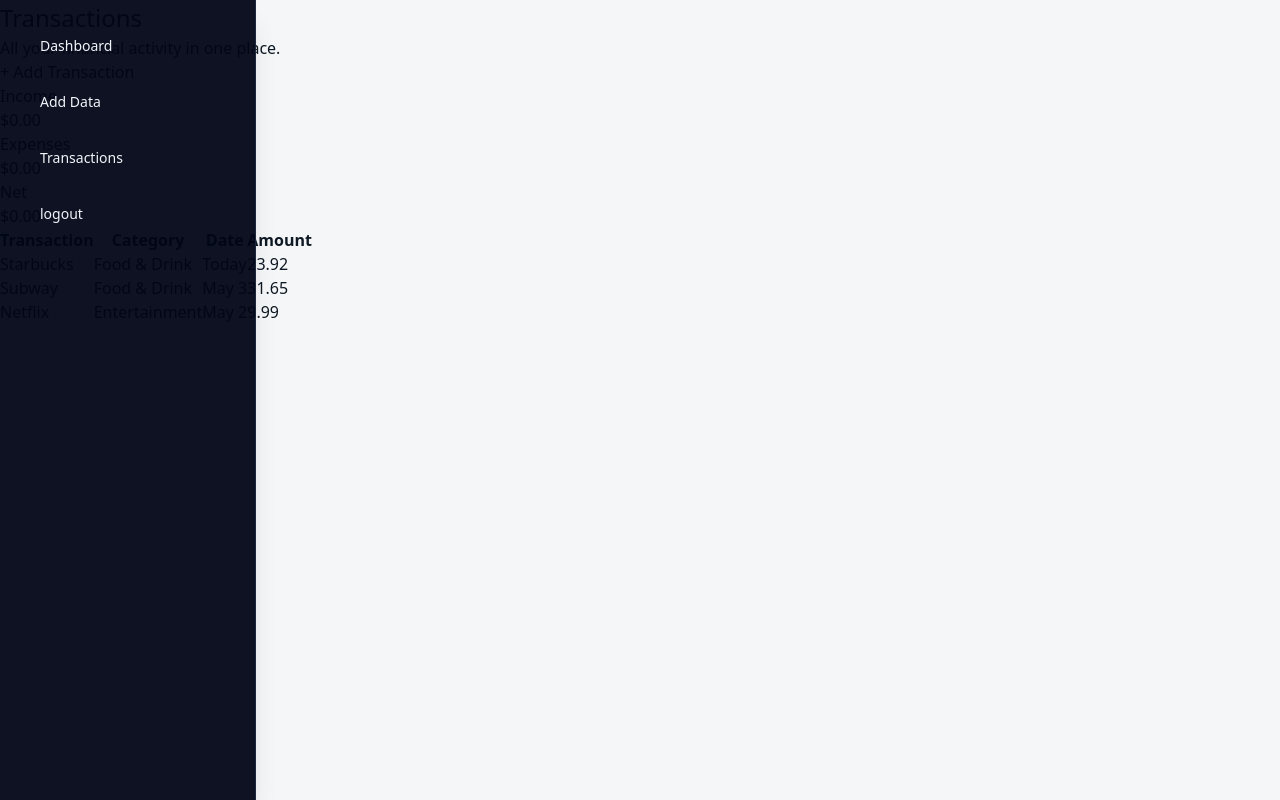
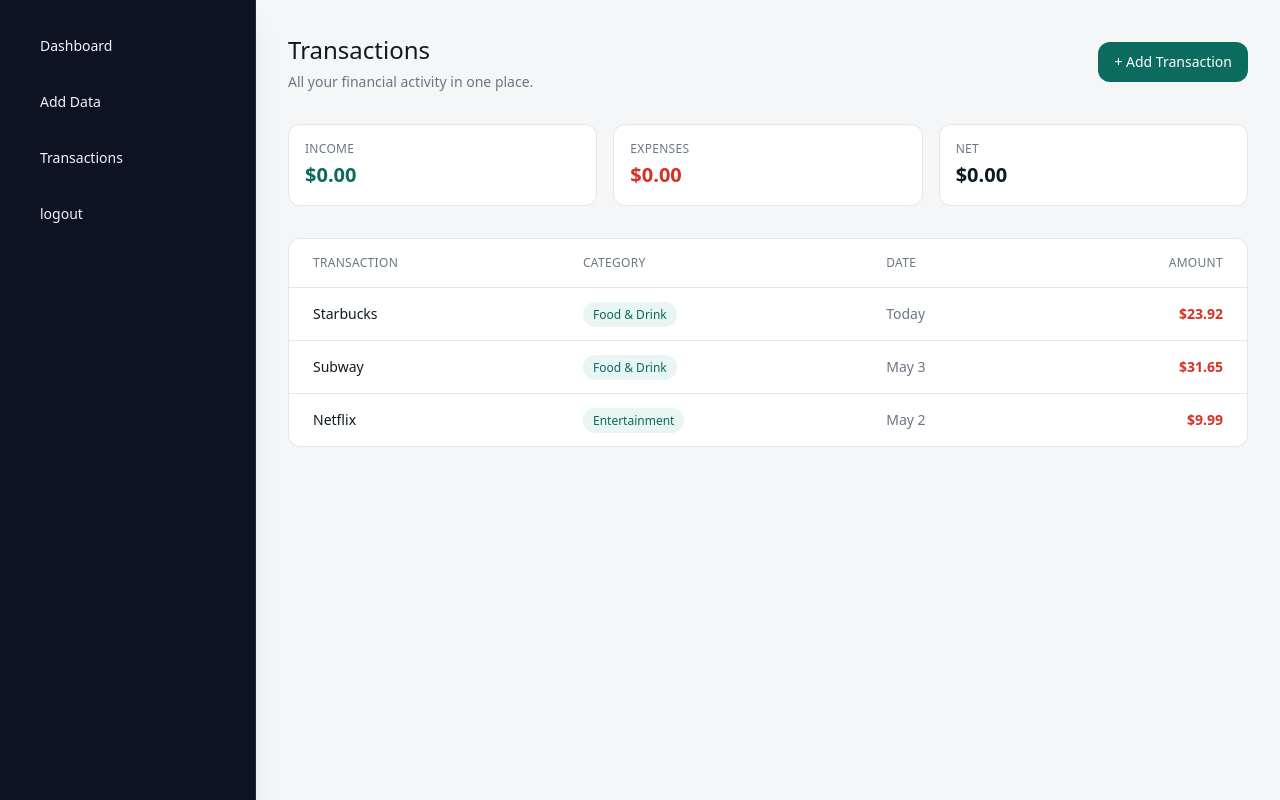
Before and after one commit to CP4485-Project-Riley-Dylan/CP4485EmergingTrendsProject, a Next.js app: page /transactions in a window 1280 px wide. Built offline with nearby package versions, Linux system fonts and the light colour scheme.

Commit message:
Added Tailwind CSS styling to transactions.js

```diff
--- a/app/transactions/page.js
+++ b/app/transactions/page.js
@@ -2,61 +2,87 @@
 import AddTransactionModal from "@/components/AddTransactionModal";
 import { useState } from "react";
 
+const TRANSACTIONS = [
+  ["Starbucks", "Food & Drink", "Today", 23.92],
+  ["Subway", "Food & Drink", "May 3", 31.65],
+  ["Netflix", "Entertainment", "May 2", 9.99],
+];
+
 export default function Page() {
-  //Tab logic
   const [isOpen, setIsOpen] = useState(false);
-
-  // Transactions (hardcoded)
-  const TRANSACTIONS = [
-    ["Starbucks", "Food & Drink", "Today", 23.92],
-    ["Subway", "Food & Drink", "May 3", 31.65],
-    ["Netflix", "Entertainment", "May 2", 9.99]
-  ]
-  //Data affected by transations
   const [income, setIncome] = useState("$0.00");
   const [expenses, setExpenses] = useState("$0.00");
   const [net, setNet] = useState("$0.00");
 
   return (
     <>
-      <main>
-        <section className="welcome-section">
-          <h1>Transactions</h1>
-          <p>All your financial activity in one place.</p>
-          <button onClick={() => setIsOpen(true)}> + Add Transaction</button>
+      <main className="ml-64 min-h-screen bg-background text-foreground p-6 lg:p-8">
+
+        {/* Header */}
+        <section className="flex items-center justify-between mb-8">
+          <div>
+            <h1>Transactions</h1>
+            <p className="text-sm text-muted-foreground mt-1">All your financial activity in one place.</p>
+          </div>
+          <button
+            onClick={() => setIsOpen(true)}
+            className="bg-primary hover:opacity-90 text-primary-foreground text-sm px-4 py-2.5 rounded-lg transition-opacity"
+          >
+            + Add Transaction
+          </button>
           {isOpen && <AddTransactionModal onClose={() => setIsOpen(false)} />}
         </section>
-        <section>
-          <p>Income</p>
-          <p>{income}</p>
-          <p>Expenses</p>
-          <p>{expenses}</p>
-          <p>Net</p>
-          <p>{net}</p>
+
+        {/* Summary Strip */}
+        <section className="grid grid-cols-3 gap-4 mb-8">
+          <div className="bg-card border border-border rounded-lg p-4">
+            <p className="text-xs text-muted-foreground uppercase tracking-wide mb-1">Income</p>
+            <p className="text-xl font-semibold text-primary">{income}</p>
+          </div>
+          <div className="bg-card border border-border rounded-lg p-4">
+            <p className="text-xs text-muted-foreground uppercase tracking-wide mb-1">Expenses</p>
+            <p className="text-xl font-semibold text-destructive">{expenses}</p>
+          </div>
+          <div className="bg-card border border-border rounded-lg p-4">
+            <p className="text-xs text-muted-foreground uppercase tracking-wide mb-1">Net</p>
+            <p className="text-xl font-semibold text-foreground">{net}</p>
+          </div>
         </section>
-        <section>
-          <table>
+
+        {/* Transactions Table */}
+        <section className="bg-card border border-border rounded-lg overflow-hidden">
+          <table className="w-full text-sm">
             <thead>
-              <tr>
-                <th>Transaction</th>
-                <th>Category</th>
-                <th>Date</th>
-                <th>Amount</th>
+              <tr className="border-b border-border">
+                <th className="text-left text-xs text-muted-foreground uppercase tracking-wide px-6 py-4 font-medium">Transaction</th>
+                <th className="text-left text-xs text-muted-foreground uppercase tracking-wide px-6 py-4 font-medium">Category</th>
+                <th className="text-left text-xs text-muted-foreground uppercase tracking-wide px-6 py-4 font-medium">Date</th>
+                <th className="text-right text-xs text-muted-foreground uppercase tracking-wide px-6 py-4 font-medium">Amount</th>
               </tr>
             </thead>
             <tbody>
               {TRANSACTIONS.map((transaction, index) => (
-                <tr key={index}>
-                  <td>{transaction[0]}</td>
-                  <td>{transaction[1]}</td>
-                  <td>{transaction[2]}</td>
-                  <td>{transaction[3]}</td>
+                <tr
+                  key={index}
+                  className="border-b border-border last:border-0 hover:bg-muted/50 transition-colors"
+                >
+                  <td className="px-6 py-4 font-medium text-foreground">{transaction[0]}</td>
+                  <td className="px-6 py-4">
+                    <span className="bg-secondary text-secondary-foreground text-xs px-2.5 py-1 rounded-full">
+                      {transaction[1]}
+                    </span>
+                  </td>
+                  <td className="px-6 py-4 text-muted-foreground">{transaction[2]}</td>
+                  <td className="px-6 py-4 text-right font-semibold text-destructive">
+                    ${transaction[3].toFixed(2)}
+                  </td>
                 </tr>
               ))}
             </tbody>
           </table>
         </section>
+
       </main>
     </>
-  )
+  );
 }
```
